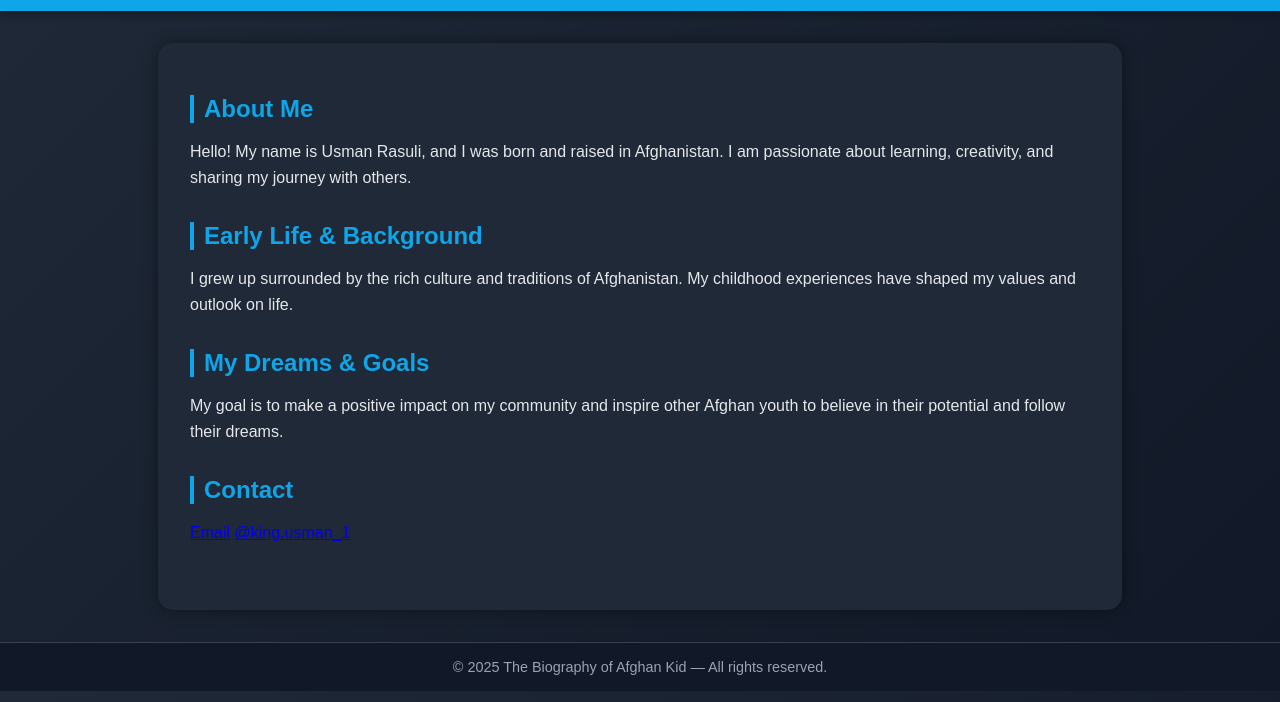
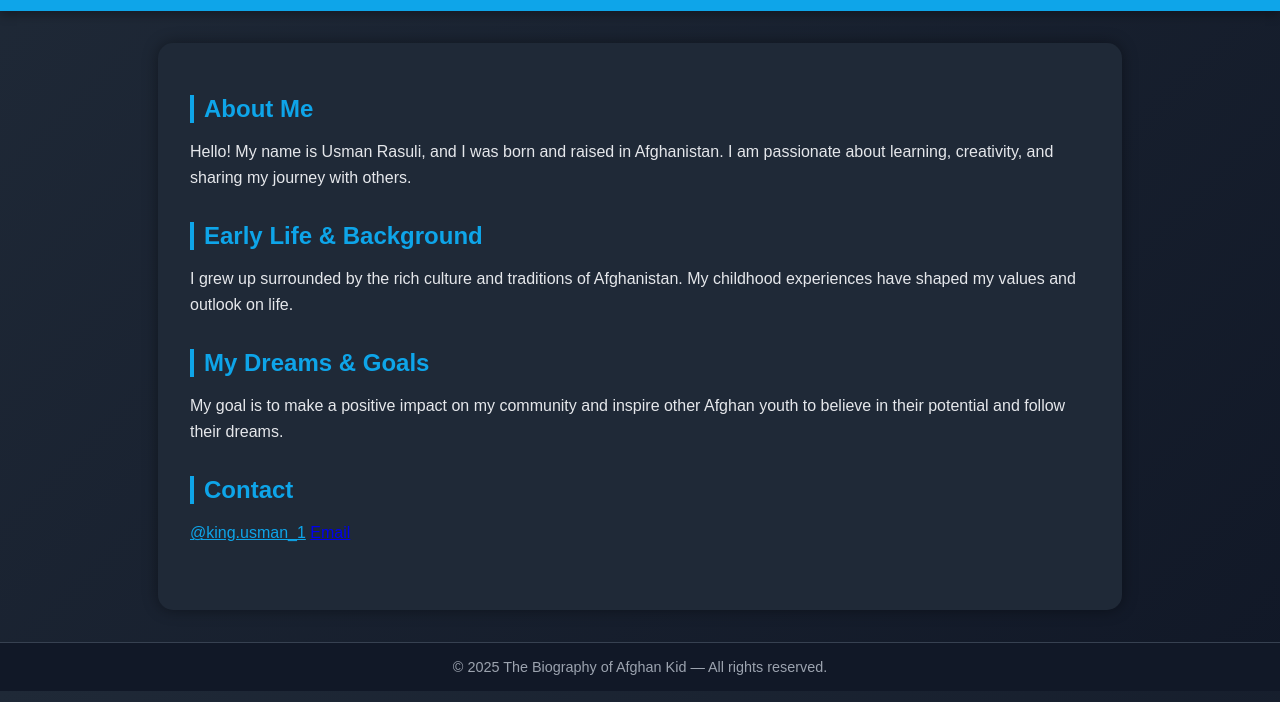
Before and after one commit to osmanrasuli725-ship-it/Biography, a plain HTML site: page index.html in a window 1280 px wide. Shown: the part 98-800 px from the top of the page. Drawn offline with Linux system fonts and the light colour scheme.

Commit message:
Update index.html

```diff
--- a/index.html
+++ b/index.html
@@ -108,10 +108,12 @@
       <h2>Contact</h2>
       <p>
         <!-- Buraya e-posta ya da sosyal medya bağlantılarını ekleyebilirsin -->
-      <a href="mailto:seniemailin@example.com">Email</a>
+     <!-- Instagram -->
+<a href="https://instagram.com/kullaniciadi" target="_blank" style="color:#0ea5e9;">@king.usman_1</a>
 
+<!-- Email -->
+<a href="usmanrasuli65@gmail.com" style="usmanrasuli65@gmail.com">Email</a>
 
-         <a href="https://instagram.com/kullaniciadi" target="_blank">@king.usman_1</a>
 
       </p>
     </section>
```
